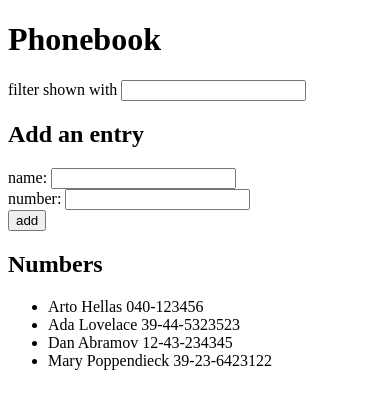
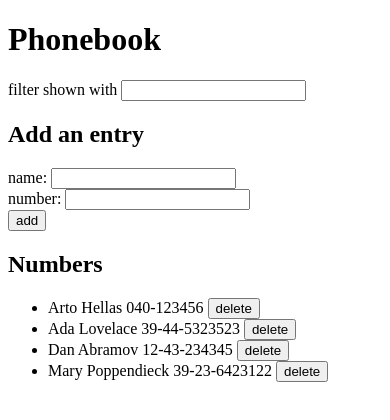
Before and after one commit to kevcomedia/fullstackopen2021-part2, a React (Create React App) app in the folder phonebook/: page / in a window 390 px wide. Shown: the top 420 px of the page. Built offline with nearby package versions, Linux system fonts and the light colour scheme; data requests are answered from the project's data file.

Commit message:
Make PhonebookEntry component

```diff
--- a/phonebook/src/components/PhonebookEntries.js
+++ b/phonebook/src/components/PhonebookEntries.js
@@ -1,12 +1,11 @@
 import React from 'react'
+import PhonebookEntry from './PhonebookEntry'
 
 const PhonebookEntries = ({ entries }) => {
   return (
     <ul>
       {entries.map((entry) => (
-        <li key={entry.name}>
-          {entry.name} {entry.number}
-        </li>
+        <PhonebookEntry entry={entry} key={entry.name} />
       ))}
     </ul>
   )
--- /dev/null
+++ b/phonebook/src/components/PhonebookEntry.js
@@ -0,0 +1,11 @@
+import React from 'react'
+
+const PhonebookEntry = ({ entry }) => {
+  return (
+    <li>
+      {entry.name} {entry.number} <button>delete</button>
+    </li>
+  )
+}
+
+export default PhonebookEntry
```
